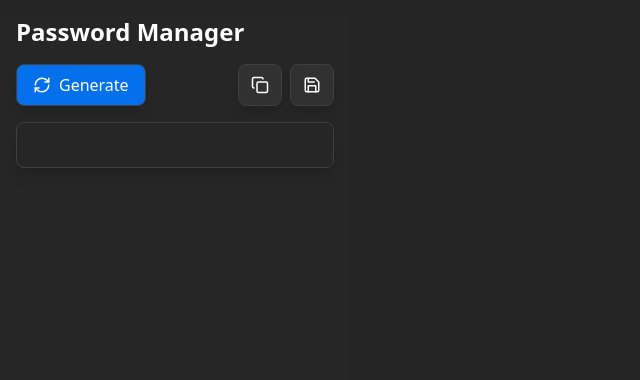
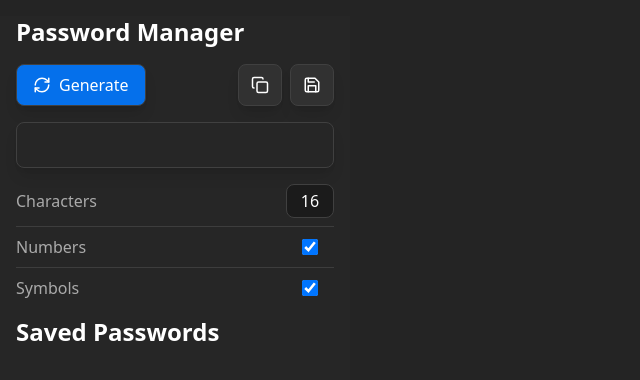
Before and after one commit to dev3-extensions/password-manager, a React (Vite) app: page / in a window 1280 px wide. Shown: the top 380 px of the page, without its empty margins (0-640 px from the left). Built offline with nearby package versions, Linux system fonts and the light colour scheme.

Commit message:
Updated UI, added options to customize password

```diff
--- a/src/App.tsx
+++ b/src/App.tsx
@@ -13,7 +13,7 @@ function App() {
   const generatePassword = () => {
     let password = ''
     const chars = '0123456789!@#$%^&*()abcdefghijklmnopqrstuvwxyzABCDEFGHIJKLMNOPQRSTUVWXYZ'
-    for (let i = 0; i < PASSWORD_LENGTH.LONG; i++) {
+    for (let i = 0; i < PASSWORD_LENGTH.MEDIUM; i++) {
       let randomChar = Math.random() * chars.length
       password += chars.substring(randomChar, randomChar + 1)
     }
@@ -44,8 +44,37 @@ function App() {
             type="text"
             value={password}
             readOnly={true}
-            className="text-md w-full rounded-lg border border-[#404040] bg-[#262626] p-2.5 font-medium shadow-lg outline-none hover:ring-1 hover:ring-[#0465d3] focus:ring-2 focus:ring-[#0570eb]"
+            className="w-full rounded-lg border border-[#404040] bg-[#262626] p-2.5 font-medium shadow-lg outline-none hover:ring-1 hover:ring-[#0465d3] focus:ring-2 focus:ring-[#0570eb]"
           />
+          <div className="flex flex-col gap-2">
+            <div className="flex items-center justify-center">
+              <p className="font-medium text-[#aaaaaa]">Characters</p>
+              <input
+                type="text"
+                defaultValue={PASSWORD_LENGTH.MEDIUM}
+                className="ml-auto w-12 rounded-lg border border-[#404040] bg-[#1b1b1b] py-1 px-2 text-center text-white"
+              />
+            </div>
+            <hr className="h-px border-0 bg-[#3d3d3d]" />
+            <div className="flex items-center justify-center">
+              <p className="font-medium text-[#aaaaaa]">Numbers</p>
+              <input
+                type="checkbox"
+                defaultChecked={true}
+                className="ml-auto mr-4 h-4 w-4 rounded"
+              />
+            </div>
+            <hr className="h-px border-0 bg-[#3d3d3d]" />
+            <div className="flex items-center justify-center">
+              <p className="font-medium text-[#aaaaaa]">Symbols</p>
+              <input
+                type="checkbox"
+                defaultChecked={true}
+                className="ml-auto mr-4 h-4 w-4 rounded"
+              />
+            </div>
+          </div>
+          <p className="text-2xl font-semibold">Saved Passwords</p>
         </div>
       </div>
     </>
```
